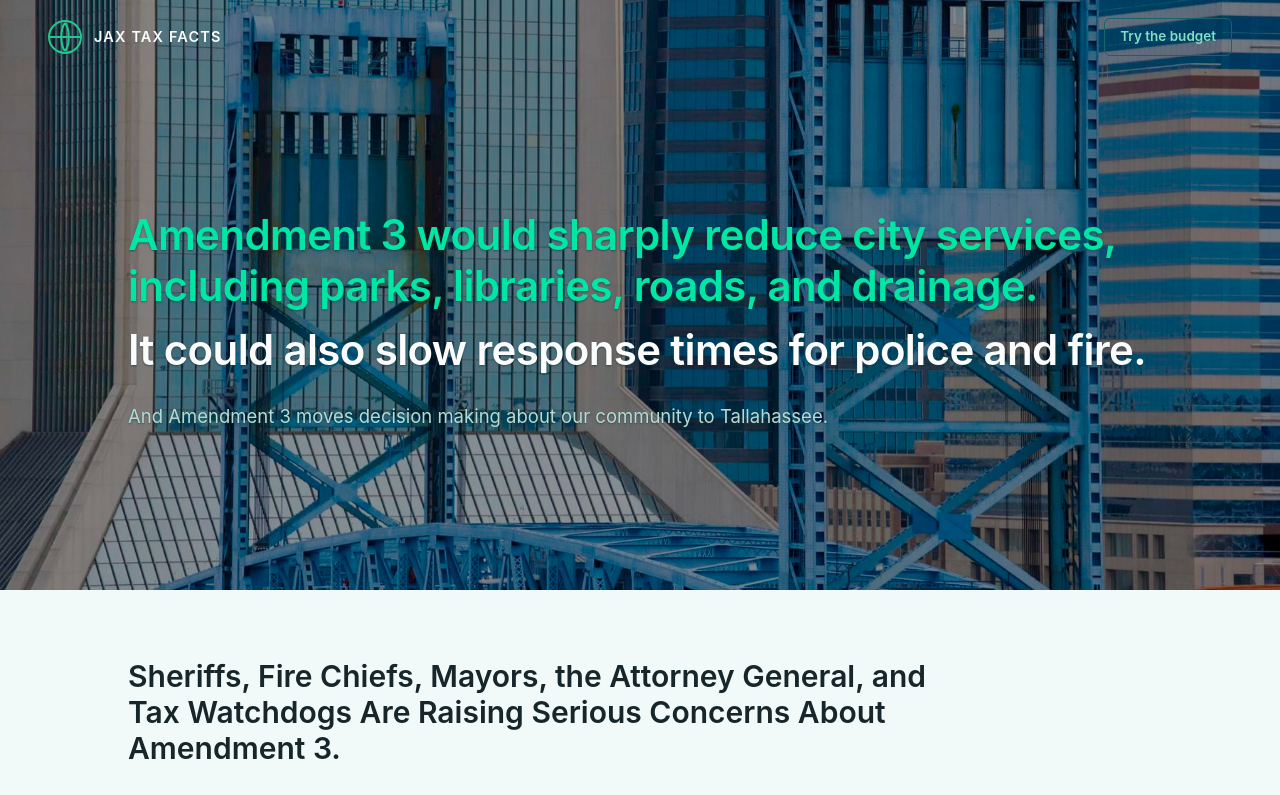
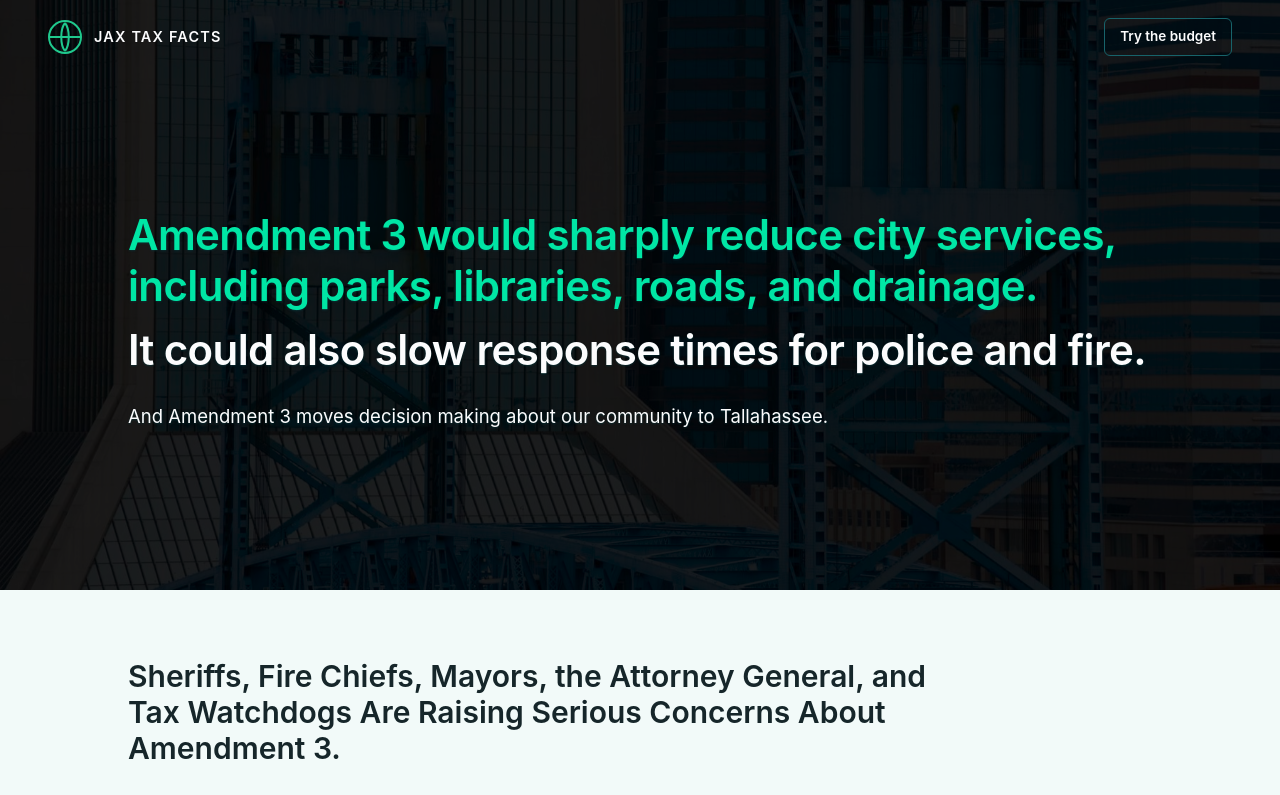
Before and after one commit to meetbasis/jaxtaxfacts, a plain HTML site: page index.html in a window 1280 px wide. Shown: the top 795 px of the page. Drawn offline with Linux system fonts and the light colour scheme; a web font is replaced by a local one.

Commit message:
Hero overlay to 88% black with white subhead and button text for AAA over the photo
Co-Authored-By: Claude Fable 5.1 <noreply@anthropic.com>

```diff
--- a/index.html
+++ b/index.html
@@ -19,14 +19,14 @@
   /* Header */
   .masthead { position: relative; display: flex; flex-direction: column; min-height: 590px; background: #053A40 url('img/hero-bridge.jpg') center center / cover no-repeat; }
   /* Same underlay as jaxciviccouncil.com/values: flat black at 40% over the photo */
-  .masthead::before { content: ''; position: absolute; inset: 0; background: #000; opacity: 0.4; }
+  .masthead::before { content: ''; position: absolute; inset: 0; background: #000; opacity: 0.88; }
   .masthead > * { position: relative; z-index: 1; }
   .hdr { background: transparent; display: flex; align-items: center; justify-content: space-between; padding: 18px 48px; }
   .brand { display: flex; align-items: center; gap: 12px; text-decoration: none; color: inherit; }
   .brand:hover .brand-name { color: #7FE0C4; }
   .brand:focus-visible { outline: 2px solid #1FC98D; outline-offset: 4px; border-radius: 4px; }
   .brand-name { color: #FCFCFD; font-size: 14.5px; font-weight: 600; letter-spacing: 0.08em; }
-  .hdr a.tool { color: #7FE0C4; font-size: 13.5px; font-weight: 600; text-decoration: none; border: 1.5px solid #17636A; border-radius: 6px; padding: 7px 15px; }
+  .hdr a.tool { color: #FCFCFD; font-size: 13.5px; font-weight: 600; text-decoration: none; border: 1.5px solid #17636A; border-radius: 6px; padding: 7px 15px; }
   .hdr a.tool:hover { background: #0A464E; }
 
   /* Hero */
@@ -37,7 +37,7 @@
   .hero h1 span { display: block; }
   .hero h1 span:first-child { color: #00E6A5; }
   .hero h1 span + span { margin-top: 14px; }
-  .hero .sub { margin-top: 26px; font-size: 18.5px; color: #B9DAD3; max-width: 800px; }
+  .hero .sub { margin-top: 26px; font-size: 18.5px; color: #FCFCFD; max-width: 800px; }
   .hero .credit { margin-top: 40px; font-size: 12.5px; color: #B9DAD3; }
 
   /* Sections */
```
